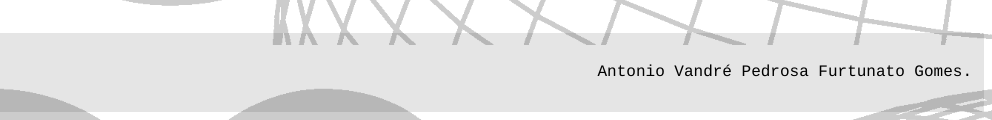
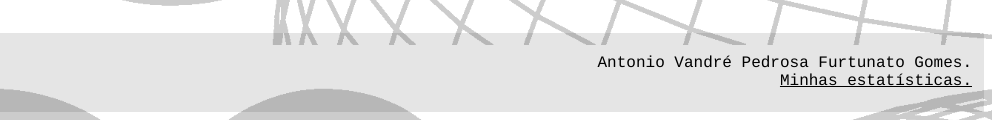
Before and after one commit to antoniovandre/antoniovandre_mathgame_bash, a plain HTML site: page index.html in a window 1280 px wide. Shown: the part 755-875 px from the top of the page, 288-1280 px from the left. Drawn offline with Linux system fonts and the light colour scheme.

Commit message:
Add files via upload

```diff
--- a/index.html
+++ b/index.html
@@ -7,7 +7,7 @@
 
 	Licença de uso: Atribuição-NãoComercial-CompartilhaIgual (CC BY-NC-SA).
 
-	Última atualização: 20-03-2025.
+	Última atualização: 16-04-2025.
 -->
 
 <!DOCTYPE html PUBLIC "-//W3C//DTD XHTML 1.0 Strict//EN"
@@ -125,7 +125,7 @@
 	<table width="90%" CELLPADDING="10px">
 		<tr>
 			<td><div align="left"><img height="50px" src="https://antoniovandre.github.io/antoniovandre_mathgame_bash/by-nc-sa.jpg"></div></td>
-			<td><div align="right">Antonio Vandré Pedrosa Furtunato Gomes.</div></td>
+			<td><div align="right">Antonio Vandré Pedrosa Furtunato Gomes.<br><a href="https://github.com/antoniovandre/antoniovandre/tree/main/antoniovandre_mathgame" target="_blank">Minhas estatísticas.</a></div></td>
 		</tr>
 	</table>
 </body>
```
Also changed, not shown: index_en.html (+2 -2 lines).
